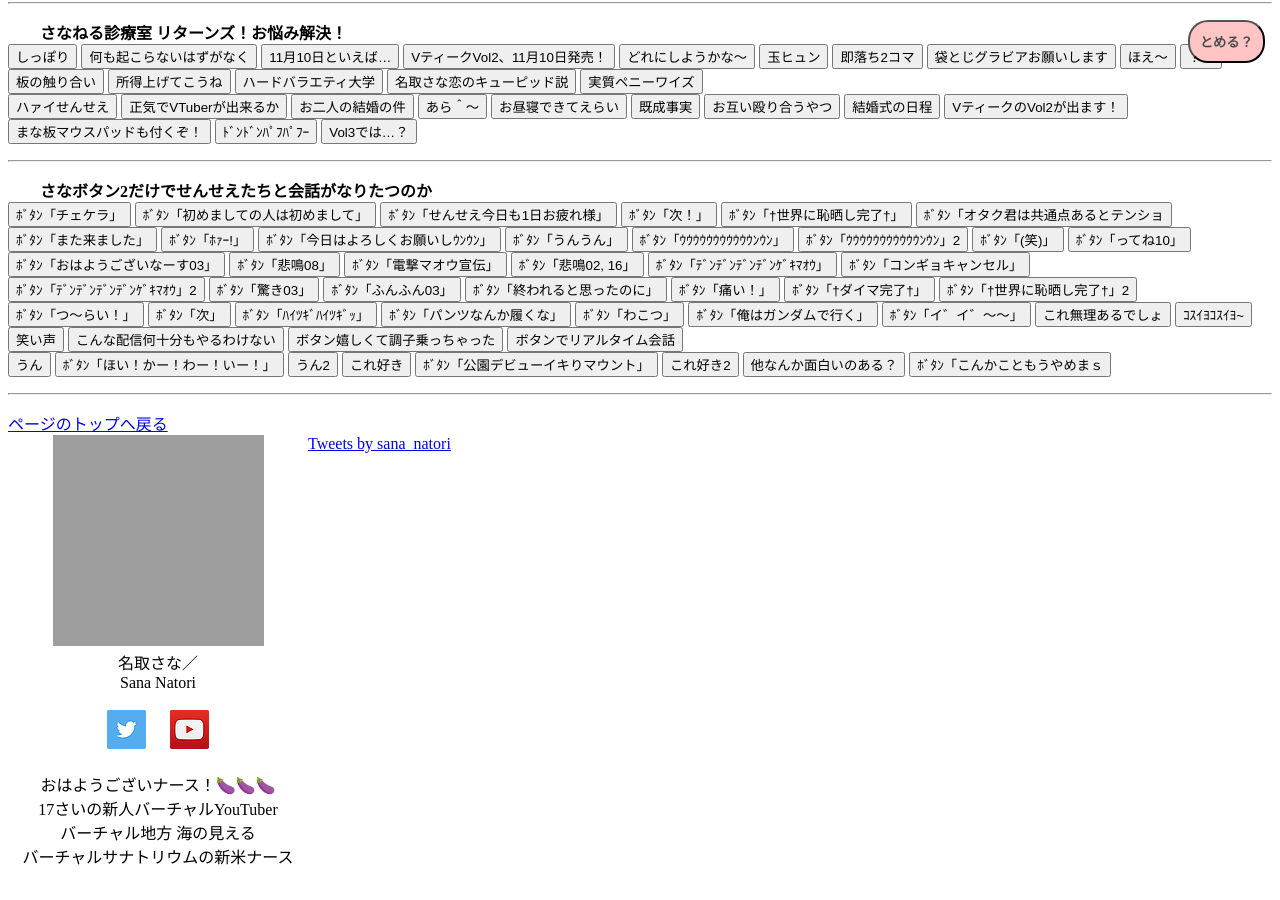
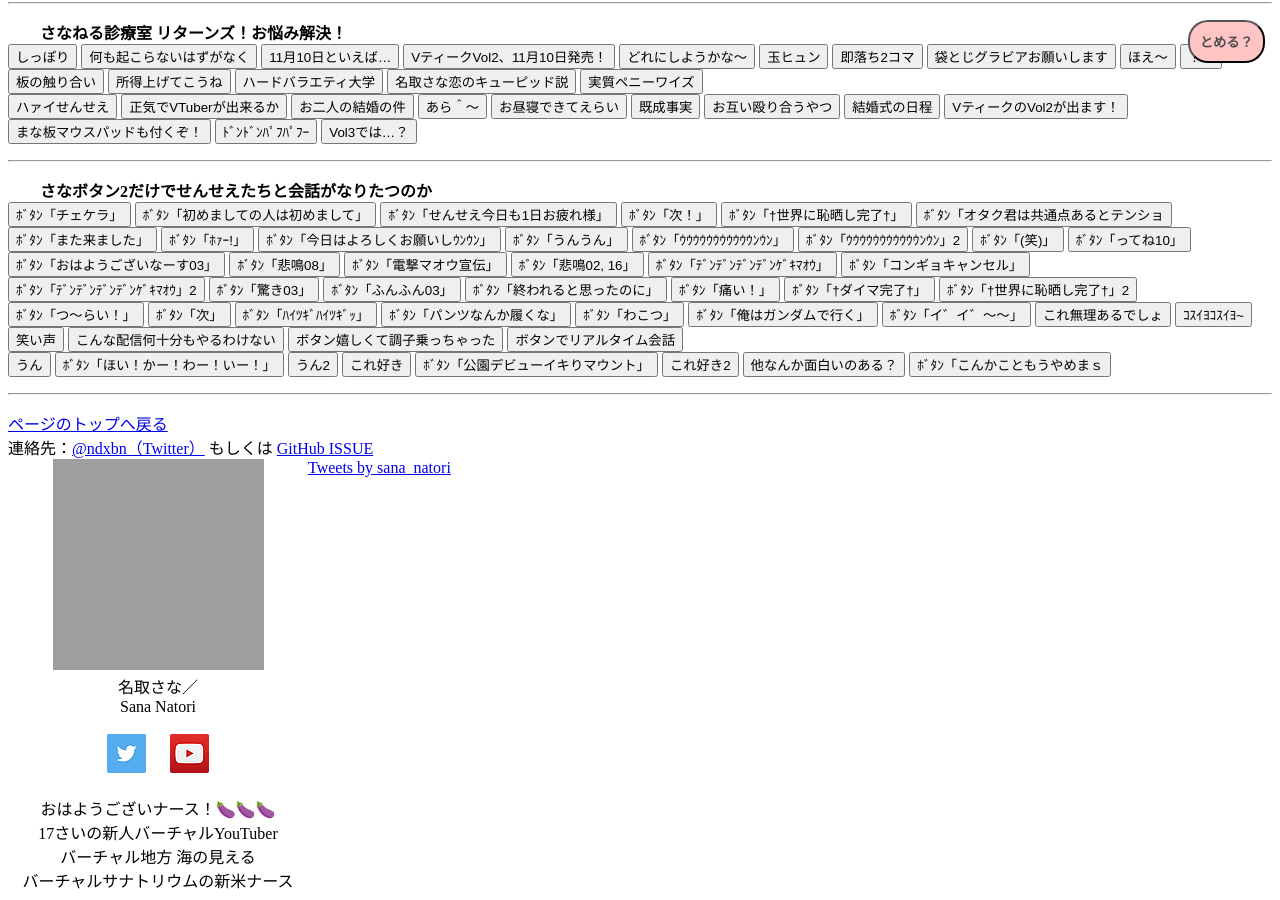
Before and after one commit to sanabutton/sanabutton.github.io, a Jekyll site: the page built from index.html, in a window 1280 px wide and 900 px high, scrolled down 9117 px. Built offline with Jekyll 4.4.1, drawn with Linux system fonts in a browser that asks for light colours; comment, search, counter and statistics services are not loaded; before the commit the page ends 9993 px from its top, so only the background shows below that; grey boxes are pictures that could not be loaded.

Commit message:
連絡先を追加

```diff
--- a/index.html
+++ b/index.html
@@ -52,6 +52,7 @@
 
 <hr style="margin: 1em 0 ;">
 <div><a href="javascript:scroll({ top: 0, left: 0, behavior:'smooth'})">ページのトップへ戻る</a></div>
+<div>連絡先：<a href="https://twitter.com/ndxbn">@ndxbn（Twitter）</a> もしくは <a href="https://github.com/sanabutton/sanabutton.github.io/issues">GitHub ISSUE</a></div>
 {% include footer.html %}
 </body>
 </html>
```
